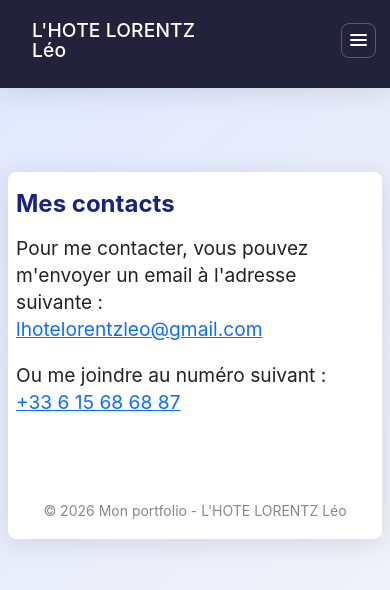
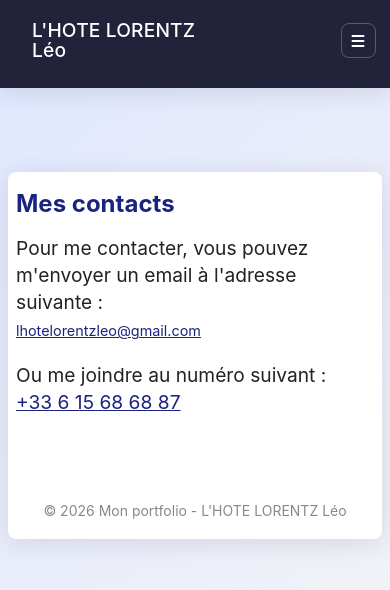
Before and after one commit to leolhotelorentz/portfolio, a Next.js app: page /contact in a window 390 px wide. Shown: the top 590 px of the page. Built offline with nearby package versions, Linux system fonts and the light colour scheme.

Commit message:
Modif mobile

```diff
--- a/app/contact/page.tsx
+++ b/app/contact/page.tsx
@@ -9,12 +9,12 @@ export default function Home() {
           <p>
             Pour me contacter, vous pouvez m'envoyer un email à l'adresse suivante :
             <br />
-            <a href="mailto:lhotelorentzleo@gmail.com">lhotelorentzleo@gmail.com</a>
+            <a className="contact-link contact-email" href="mailto:lhotelorentzleo@gmail.com">lhotelorentzleo@gmail.com</a>
           </p>
           <p>
             Ou me joindre au numéro suivant :
             <br />
-            <a href="tel:+33615686887">+33 6 15 68 68 87</a>
+            <a className="contact-link" href="tel:+33615686887">+33 6 15 68 68 87</a>
           </p>
         </section>
         <footer>
--- a/app/globals.css
+++ b/app/globals.css
@@ -357,15 +357,34 @@ footer {
     flex: 0 0 auto;
     grid-area: toggle;
     justify-self: end;
+    position: relative;
+    overflow: hidden;
   }
 
   .nav-toggle-btn span {
+    position: absolute;
+    left: 50%;
     display: block;
     height: 2px;
-    width: 100%;
+    width: 14px;
+    margin: 0;
     background: #fff;
     border-radius: 2px;
-    transition: transform 0.2s, opacity 0.2s;
+    transform-origin: center;
+    transform: translateX(-50%);
+    transition: transform 0.2s, opacity 0.2s, top 0.2s;
+  }
+
+  .nav-toggle-btn span:nth-child(1) {
+    top: calc(50% - 6px);
+  }
+
+  .nav-toggle-btn span:nth-child(2) {
+    top: 50%;
+  }
+
+  .nav-toggle-btn span:nth-child(3) {
+    top: calc(50% + 6px);
   }
 
   .site-navbar .nav-links {
@@ -405,7 +424,8 @@ footer {
   }
 
   .nav-toggle-input:checked + .nav-toggle-btn span:nth-child(1) {
-    transform: translateY(7px) rotate(45deg);
+    top: 50%;
+    transform: translateX(-50%) rotate(45deg);
   }
 
   .nav-toggle-input:checked + .nav-toggle-btn span:nth-child(2) {
@@ -413,7 +433,8 @@ footer {
   }
 
   .nav-toggle-input:checked + .nav-toggle-btn span:nth-child(3) {
-    transform: translateY(-7px) rotate(-45deg);
+    top: 50%;
+    transform: translateX(-50%) rotate(-45deg);
   }
 
   .nav-dropdown {
@@ -512,6 +533,19 @@ footer {
   background: #343a6a;
 }
 
+.contact-link {
+  display: inline-block;
+  max-width: 100%;
+  color: #1a237e;
+  text-decoration-thickness: 1px;
+}
+
+.contact-email {
+  font-size: clamp(0.9rem, 2.6vw, 1.2rem);
+  overflow-wrap: anywhere;
+  word-break: break-word;
+}
+
 @media (max-width: 700px) {
   .navbar-content {
     display: grid;
@@ -542,15 +576,34 @@ footer {
     flex: 0 0 auto;
     grid-area: toggle;
     justify-self: end;
+    position: relative;
+    overflow: hidden;
   }
 
   .nav-toggle-btn span {
+    position: absolute;
+    left: 50%;
     display: block;
     height: 2px;
-    width: 100%;
+    width: 13px;
+    margin: 0;
     background: #fff;
     border-radius: 2px;
-    transition: transform 0.2s, opacity 0.2s;
+    transform-origin: center;
+    transform: translateX(-50%);
+    transition: transform 0.2s, opacity 0.2s, top 0.2s;
+  }
+
+  .nav-toggle-btn span:nth-child(1) {
+    top: calc(50% - 5px);
+  }
+
+  .nav-toggle-btn span:nth-child(2) {
+    top: 50%;
+  }
+
+  .nav-toggle-btn span:nth-child(3) {
+    top: calc(50% + 5px);
   }
 
   .site-navbar .nav-links {
@@ -590,7 +643,8 @@ footer {
   }
 
   .nav-toggle-input:checked + .nav-toggle-btn span:nth-child(1) {
-    transform: translateY(7px) rotate(45deg);
+    top: 50%;
+    transform: translateX(-50%) rotate(45deg);
   }
 
   .nav-toggle-input:checked + .nav-toggle-btn span:nth-child(2) {
@@ -598,7 +652,8 @@ footer {
   }
 
   .nav-toggle-input:checked + .nav-toggle-btn span:nth-child(3) {
-    transform: translateY(-7px) rotate(-45deg);
+    top: 50%;
+    transform: translateX(-50%) rotate(-45deg);
   }
 
   .nav-dropdown {
```
